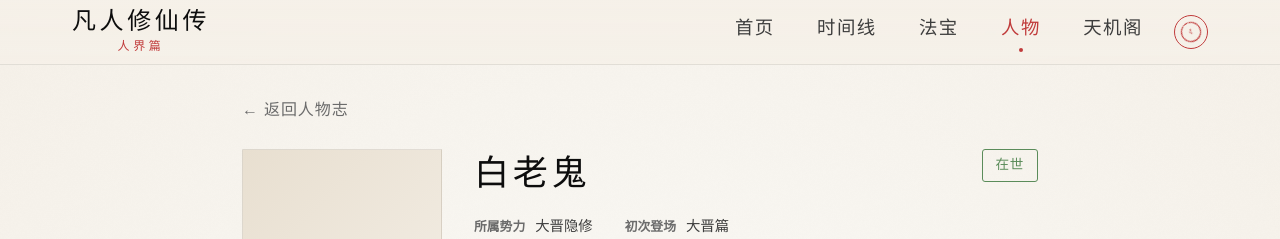
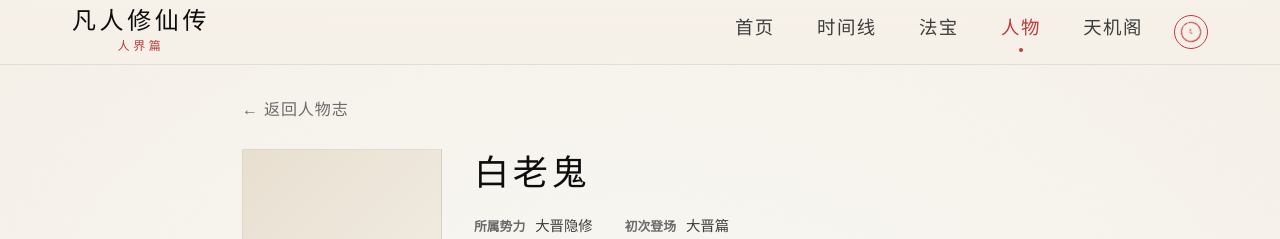
Before and after one commit to 2280012011-ui/fanren-website, a React (Vite) app: page /characters/bai-laogui in a window 1280 px wide. Shown: the top 239 px of the page. Built offline with nearby package versions, Linux system fonts and the light colour scheme; no server answers; a web font is replaced by a local one.

Commit message:
移除人物详情页状态标签

```diff
--- a/src/pages/CharacterDetailPage.tsx
+++ b/src/pages/CharacterDetailPage.tsx
@@ -18,10 +18,7 @@ export default function CharacterDetailPage() {
     );
   }
 
-  const { name, imageUrl, aliases, affiliation, description, personality, techniques, relations, firstAppearChapter, status, ending } = character;
-
-  const statusLabel: Record<string, string> = { alive:'在世', departed:'已离去', deceased:'已陨落' };
-  const statusClass: Record<string, string> = { alive:'statusAlive', departed:'statusDeparted', deceased:'statusDeceased' };
+  const { name, imageUrl, aliases, affiliation, description, personality, techniques, relations, firstAppearChapter, ending } = character;
 
   return (
     <div className={styles.page}>
@@ -41,7 +38,6 @@ export default function CharacterDetailPage() {
                 <h1 className={styles.name}>{name}</h1>
                 {aliases.length > 0 && <p className={styles.aliases}>亦称：{aliases.join('、')}</p>}
               </div>
-              <span className={`${styles.status} ${styles[statusClass[status]] || ''}`}>{statusLabel[status]}</span>
             </div>
 
             <div className={styles.meta}>
```
